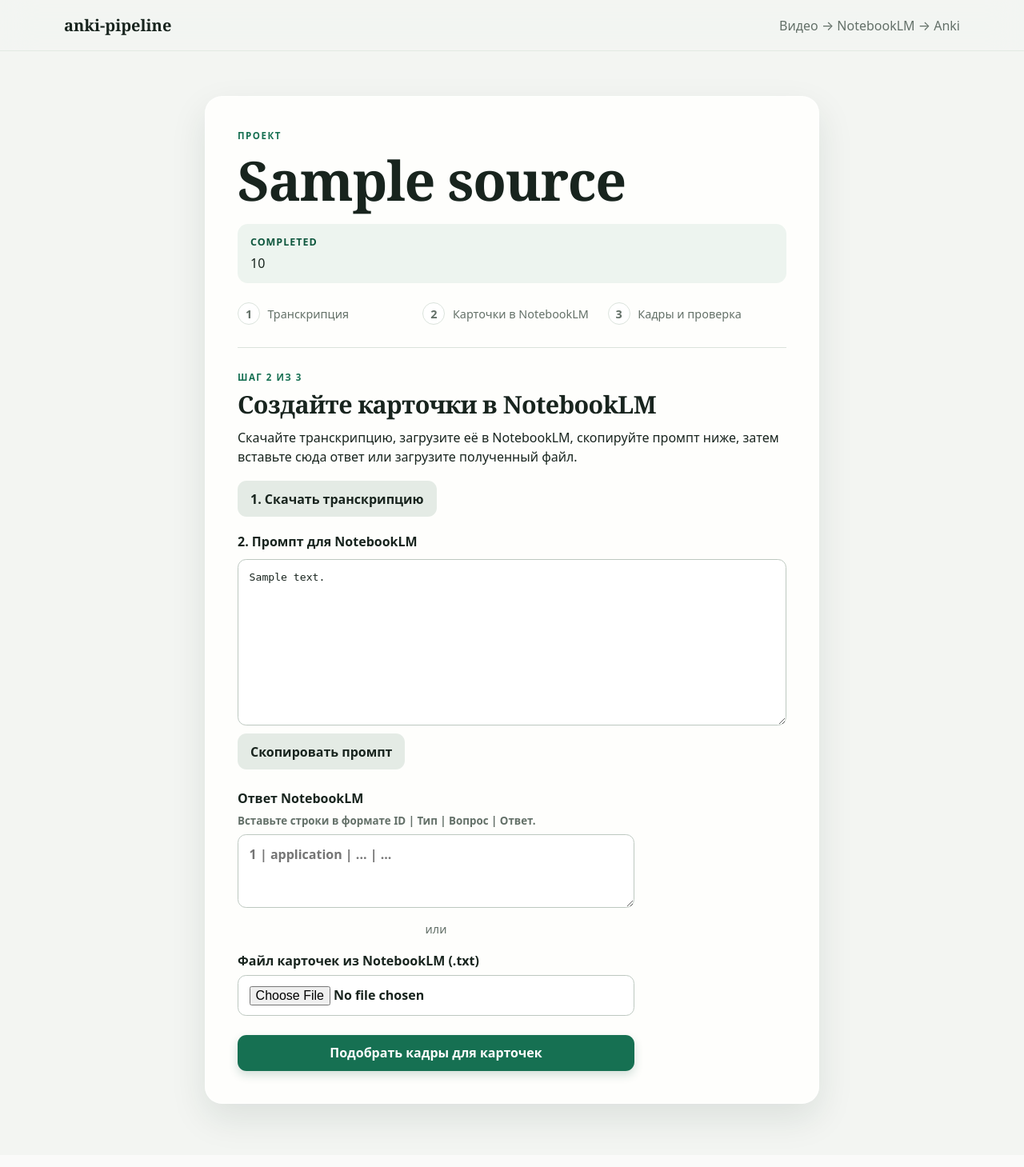
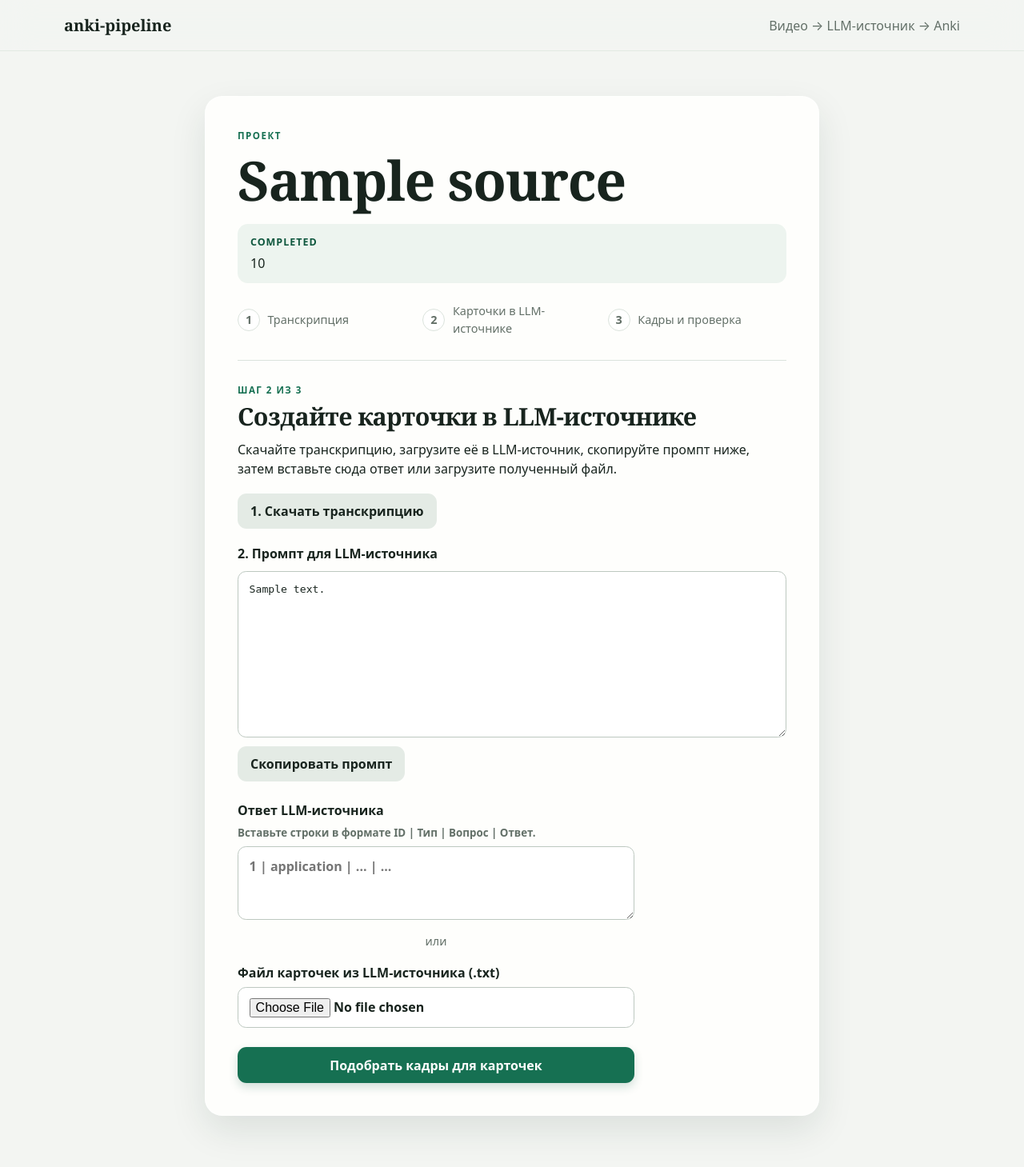
Before and after one commit to eulerformula69/anki-pipeline, a FastAPI app: template src/gui/templates/job.html in a window 1280 px wide. Shown: the whole page at 80% size. Before the commit the page ends 1414 px from the top, so only its background shows below. Run offline with FastAPI, Linux system fonts and the light colour scheme; the template is opened without the code that fills it: most values are stand-ins (such as "Sample title", 1, 10 or a date in 2020); data that the repository does not hold is empty.

Commit message:
Rename NotebookLM source tag and GUI labels

```diff
--- a/src/gui/routes.py
+++ b/src/gui/routes.py
@@ -308,12 +308,12 @@ async def import_cards_from_notebooklm(
     if has_file and pasted_text:
         return _render(request, "error.html", {"message": "Вставьте текст или загрузите файл — не оба сразу."}, 422)
     if not has_file and not pasted_text:
-        return _render(request, "error.html", {"message": "Вставьте ответ NotebookLM или загрузите .txt файл."}, 422)
+        return _render(request, "error.html", {"message": "Вставьте ответ LLM-источника или загрузите .txt файл."}, 422)
     if has_file:
         assert cards_file is not None
         if Path(cards_file.filename or "").suffix.lower() != ".txt":
             await cards_file.close()
-            return _render(request, "error.html", {"message": "Загрузите .txt файл из NotebookLM."}, 422)
+            return _render(request, "error.html", {"message": "Загрузите .txt файл из LLM-источника."}, 422)
         data = await cards_file.read(2 * 1024 * 1024 + 1)
         await cards_file.close()
     else:
--- a/src/gui/templates/base.html
+++ b/src/gui/templates/base.html
@@ -8,7 +8,7 @@
   <script defer src="/static/htmx.min.js"></script>
 </head>
 <body>
-  <header><a href="/">anki-pipeline</a><span>Видео → NotebookLM → Anki</span></header>
+  <header><a href="/">anki-pipeline</a><span>Видео → LLM-источник → Anki</span></header>
   <main>{% block content %}{% endblock %}</main>
 </body>
 </html>
--- a/src/gui/templates/index.html
+++ b/src/gui/templates/index.html
@@ -4,7 +4,7 @@
 <section class="hero">
   <p class="eyebrow">ANKI ИЗ ВИДЕО</p>
   <h1>Ваша колода начинается с хороших карточек.</h1>
-  <p class="hero-copy">Конвейер подготовит транскрипцию и кадры. Содержание карточек создаёт NotebookLM — вы сохраняете полный контроль над тем, что попадёт в Anki.</p>
+  <p class="hero-copy">Конвейер подготовит транскрипцию и кадры. Содержание карточек создаёт LLM-источник — вы сохраняете полный контроль над тем, что попадёт в Anki.</p>
 </section>
 
 <form class="panel start-card" method="post" action="/jobs" enctype="multipart/form-data">
@@ -31,7 +31,7 @@
 
 <section class="workflow-preview" aria-label="Как это работает">
   <article><span>1</span><h2>Транскрипция</h2><p>Получите текст видео с таймкодами.</p></article>
-  <article><span>2</span><h2>NotebookLM</h2><p>Создайте карточки с вашим промптом.</p></article>
+  <article><span>2</span><h2>LLM-источник</h2><p>Создайте карточки с вашим промптом.</p></article>
   <article><span>3</span><h2>Кадры и Anki</h2><p>Подберите изображения, проверьте и экспортируйте колоду.</p></article>
 </section>
 
--- a/src/gui/templates/job.html
+++ b/src/gui/templates/job.html
@@ -6,7 +6,7 @@
   <div class="status" aria-live="polite"><span id="status">{{ job.status }}</span><span id="message">{{ job.progress_message }}</span></div>
   <ol class="journey" id="stages">
     <li data-stage="transcription"><b>1</b><span>Транскрипция</span></li>
-    <li data-stage="notebooklm"><b>2</b><span>Карточки в NotebookLM</span></li>
+    <li data-stage="notebooklm"><b>2</b><span>Карточки в LLM-источнике</span></li>
     <li data-stage="frame_extraction"><b>3</b><span>Кадры и проверка</span></li>
   </ol>
   <p id="error" class="error">{{ job.error or '' }}</p>
@@ -14,21 +14,21 @@
 
   <section id="notebooklm-flow" class="notebooklm-flow {% if job.status != 'completed' %}hidden{% endif %}">
     <p class="step-number">Шаг 2 из 3</p>
-    <h2>Создайте карточки в NotebookLM</h2>
-    <p>Скачайте транскрипцию, загрузите её в NotebookLM, скопируйте промпт ниже, затем вставьте сюда ответ или загрузите полученный файл.</p>
+    <h2>Создайте карточки в LLM-источнике</h2>
+    <p>Скачайте транскрипцию, загрузите её в LLM-источник, скопируйте промпт ниже, затем вставьте сюда ответ или загрузите полученный файл.</p>
     <div class="download-actions">
       <a class="secondary" href="/jobs/{{ job.job_id }}/transcript">1. Скачать транскрипцию</a>
     </div>
     <div class="prompt-copy">
-      <label for="notebooklm-prompt">2. Промпт для NotebookLM</label>
+      <label for="notebooklm-prompt">2. Промпт для LLM-источника</label>
       <textarea id="notebooklm-prompt" readonly>{{ notebooklm_prompt }}</textarea>
       <div class="copy-row"><button id="copy-prompt" type="button">Скопировать промпт</button><span id="copy-status" class="saved" role="status" aria-live="polite"></span></div>
     </div>
     <form class="import-form" method="post" action="/jobs/{{ job.job_id }}/notebooklm-cards" enctype="multipart/form-data">
       <input type="hidden" name="csrf" value="{{ csrf }}">
-      <label>Ответ NotebookLM<small>Вставьте строки в формате ID | Тип | Вопрос | Ответ.</small><textarea name="cards_text" placeholder="1 | application | ... | ..."></textarea></label>
+      <label>Ответ LLM-источника<small>Вставьте строки в формате ID | Тип | Вопрос | Ответ.</small><textarea name="cards_text" placeholder="1 | application | ... | ..."></textarea></label>
       <div class="or" aria-hidden="true">или</div>
-      <label>Файл карточек из NotebookLM (.txt)<input name="cards_file" type="file" accept=".txt,text/plain"></label>
+      <label>Файл карточек из LLM-источника (.txt)<input name="cards_file" type="file" accept=".txt,text/plain"></label>
       <input type="hidden" name="frames_per_card" value="5">
       <input type="hidden" name="image_policy" value="auto">
       <button class="primary" type="submit">Подобрать кадры для карточек</button>
--- a/src/gui/templates/review.html
+++ b/src/gui/templates/review.html
@@ -10,14 +10,14 @@
   </form>
 </div>
 <details class="panel add-cards-panel">
-  <summary>Добавить карточки из NotebookLM</summary>
+  <summary>Добавить карточки из LLM-источника</summary>
   <p>Вставьте одну карточку или сразу весь новый пак. Существующие карточки и ваши правки сохранятся.</p>
   <form class="import-form" method="post" action="/jobs/{{ job.job_id }}/notebooklm-cards" enctype="multipart/form-data">
     <input type="hidden" name="csrf" value="{{ csrf }}">
     <input type="hidden" name="append" value="true">
-    <label>Ответ NotebookLM<small>Строки в формате ID | Тип | Вопрос | Ответ.</small><textarea name="cards_text" placeholder="1 | application | ... | ..."></textarea></label>
+    <label>Ответ LLM-источника<small>Строки в формате ID | Тип | Вопрос | Ответ.</small><textarea name="cards_text" placeholder="1 | application | ... | ..."></textarea></label>
     <div class="or" aria-hidden="true">или</div>
-    <label>Файл карточек из NotebookLM (.txt)<input name="cards_file" type="file" accept=".txt,text/plain"></label>
+    <label>Файл карточек из LLM-источника (.txt)<input name="cards_file" type="file" accept=".txt,text/plain"></label>
     <input type="hidden" name="frames_per_card" value="5">
     <input type="hidden" name="image_policy" value="auto">
     <button class="primary" type="submit">Добавить и подобрать кадры</button>
--- a/src/notebooklm.py
+++ b/src/notebooklm.py
@@ -21,6 +21,7 @@ _STOPWORDS = {
 }
 
 LEARNING_GOALS = {"recall", "application", "discrimination", "cloze"}
+LLM_SOURCE_TAG = "LLM-source"
 
 NOTEBOOKLM_PROMPT_PATH = Path(__file__).resolve().parent.parent / "notebooklm-prompt.md"
 
@@ -136,7 +137,7 @@ def import_notebooklm_cards(
         candidates.append(CardCandidate(
             card_id=card_id, knowledge_ids=[f"notebooklm_{external_id}"], card_type=card_type,
             front=front, back=back, extra="", difficulty=3, importance=3,
-            tags=["notebooklm", card_type], source_transcript_segment_ids=_source_ids(front, back, segments),
+            tags=[LLM_SOURCE_TAG, card_type], source_transcript_segment_ids=_source_ids(front, back, segments),
             expression_ids=[],
         ))
     result = CardCandidateCollection(source, "notebooklm-import-v1", candidates)
```
Also changed, not shown: tests/test_gui_app.py (+3 -2 lines), tests/test_notebooklm.py (+1 -1 lines).
